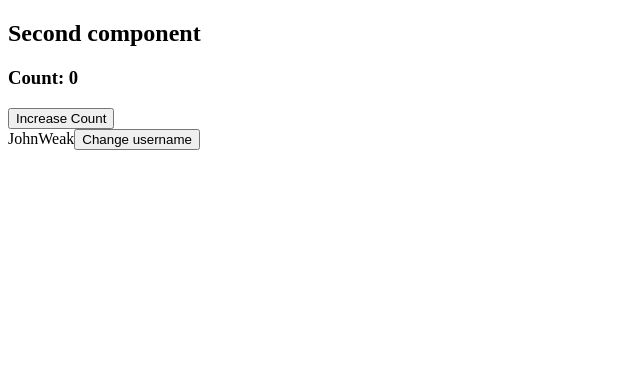
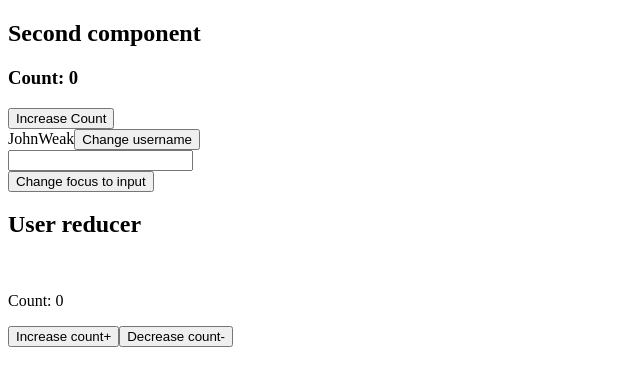
Before and after one commit to den2308/JSBasic2109, a React (Create React App) app: page / in a window 1280 px wide. Shown: the top 386 px of the page, without its empty margins (0-640 px from the left). Built offline with nearby package versions, Linux system fonts and the light colour scheme.

Commit message:
Update SecondComponent.js

```diff
--- a/src/SecondComponent.js
+++ b/src/SecondComponent.js
@@ -1,28 +1,70 @@
-import React, { useState, useEffect } from 'react'
-//import ThirdComponent from './ThirdComponent'
+import React, { useState, useReducer, useEffect, useCallback, useMemo, useRef, useContext } from 'react'
+import MyFirstContext from './myFirstContext'
+
+const initialState = { count: 0 }
+
+const reducer = (state, action) => {
+    switch (action.type) {
+        case 'increment':
+            return { count: state.count + 1 }
+        case 'decrement':
+            return { count: state.count - 1 }
+        default:
+            console.error('Oops something went wrong')
+            break;
+    }
+}
 
 const SecondComponent = () => {
     const [count, setCount] = useState(0)
+    const [state, dispatch] = useReducer(reducer, initialState)
     const [username, setUsername] = useState({ name: 'John', lastName: 'Weak' })
+    const inputElement = useRef(null)
+    const contextObject = useContext(MyFirstContext)
     const handleChangeUserName = () => {
-        //setUsername({ name: 'Not John' })
         setUsername((s) => ({ ...s, name: 'Not John' }))
     }
-    useEffect(() => {
-        console.log('did mount')
-        return () => {
-            console.log('will unmount, destroy component')
-        }
-    }, [count])
+    // useEffect(() => {
+    //     console.log('did mount')
+    //     return () => {
+    //         console.log('will unmount, destroy component')
+    //     }
+    // }, [count])
+    const handleIncreaseCount = useCallback(
+        () => {
+            setCount(count + 1)
+        },
+        [count, setCount],
+    )
+    // const handleIncreaseCount2 = useMemo(() => {
+    //    //some Math counts for memoization
+    // }, [])
+    const handleClickFocusButton = () => {
+        inputElement.current.focus()
+    }
     return (
         <div>
             <h2>Second component</h2>
             <h3>Count: {count}</h3>
-            <button onClick={() => { setCount(count + 1) }}>Increase Count</button>
+            <button onClick={handleIncreaseCount}>Increase Count</button>
             <br />
             <span>{username.name}</span>
             <span>{username.lastName}</span>
             <button onClick={handleChangeUserName}>Change username</button>
+            <br />
+            <input ref={inputElement} type="text" />
+            <br />
+            <button onClick={handleClickFocusButton}>Change focus to input</button>
+            <br />
+            <h2>User reducer</h2>
+            <br />
+            <p>Count: {state.count}</p>
+            <button onClick={() => {
+                dispatch({ type: 'increment' })
+            }}>Increase count+</button>
+            <button onClick={() => {
+                dispatch({ type: 'decrement' })
+            }}>Decrease count-</button>
         </div >
     )
 }
```
